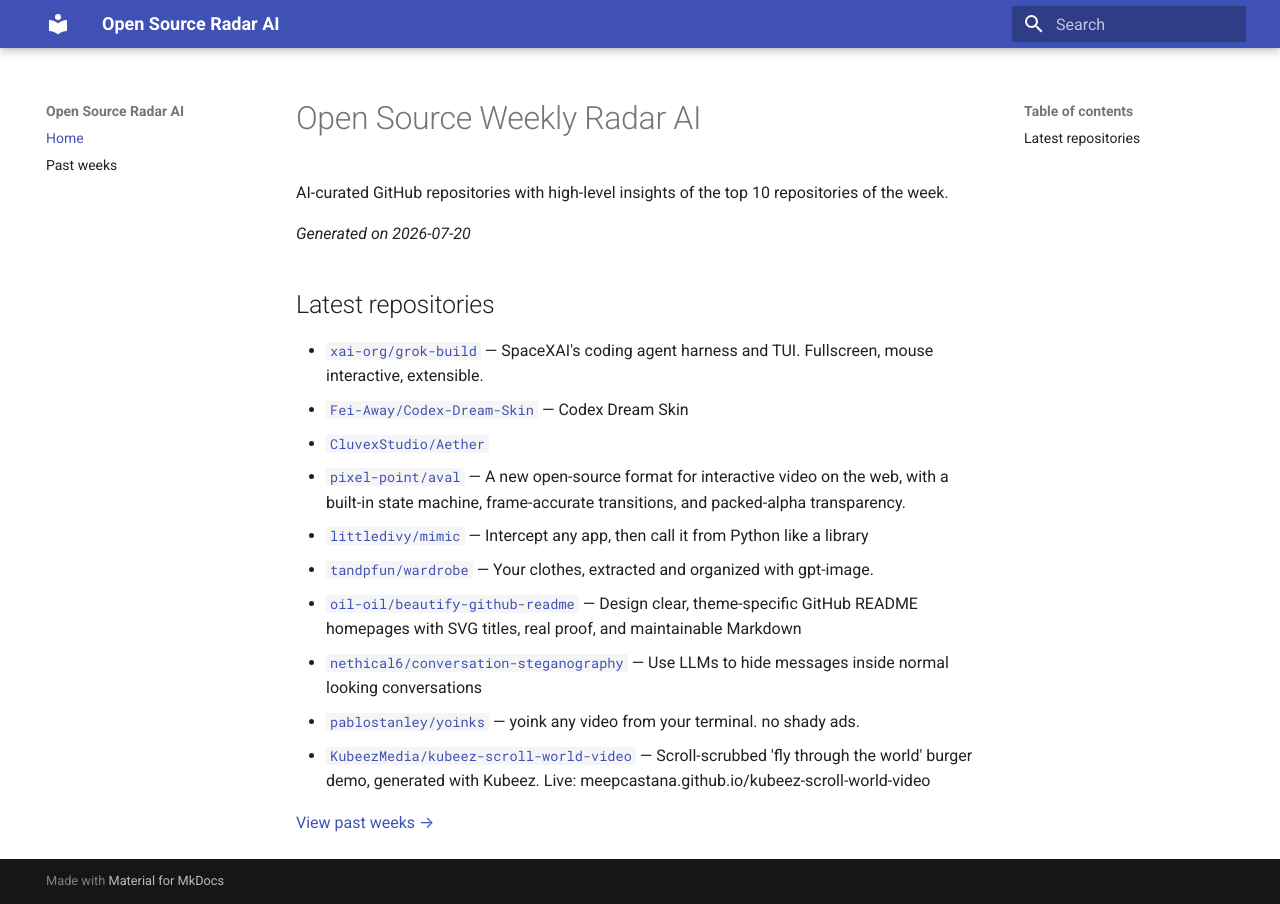
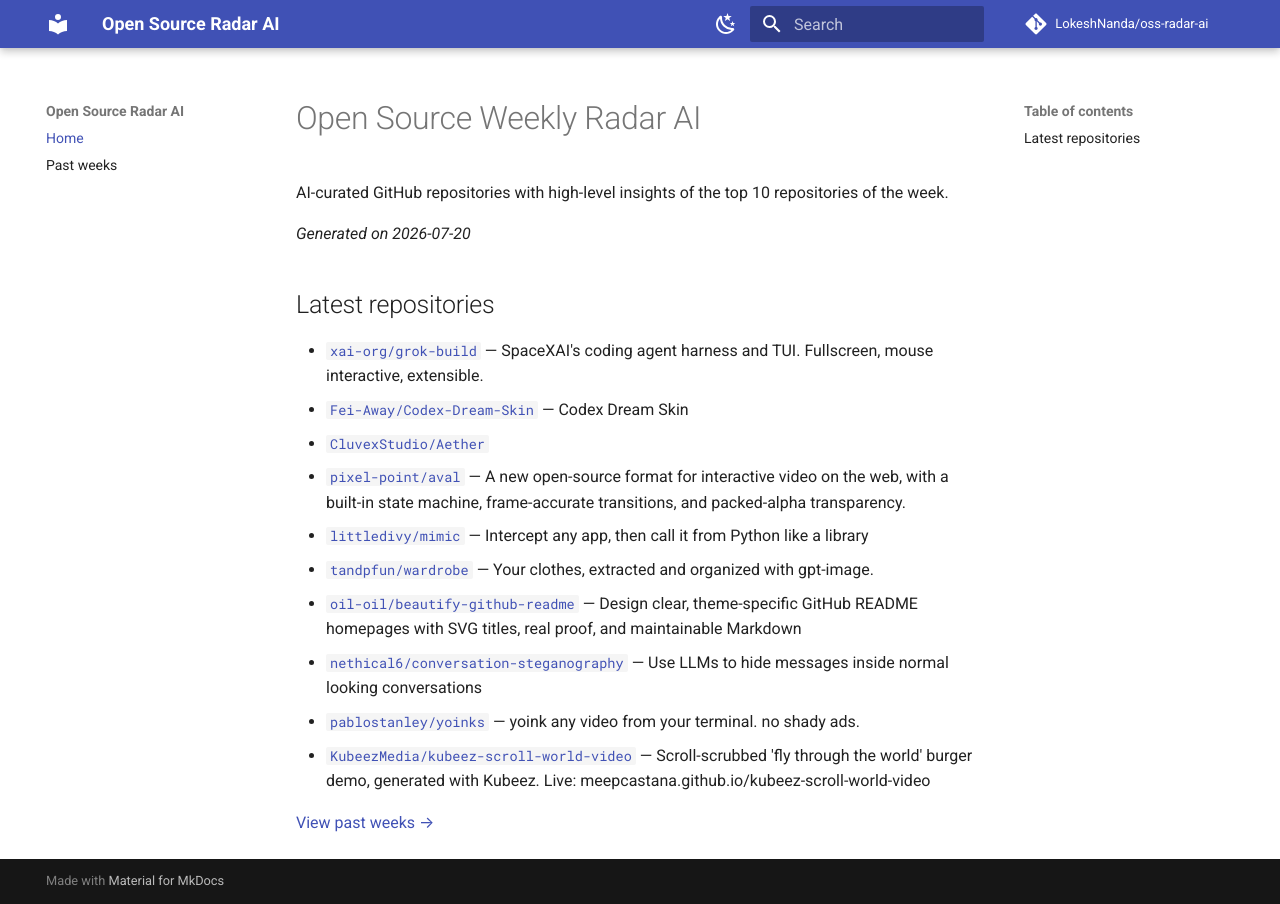
Before and after one commit to LokeshNanda/oss-radar-ai, an MkDocs documentation site: the page built from docs/index.md, in a window 1280 px wide. Built offline with MkDocs 1.6.1 and Material for MkDocs 9.7.7, drawn with Linux system fonts in a browser that asks for light colours; comment, search, counter and statistics services are not loaded.

Commit message:
feat: mkdocs SEO metadata, dark mode, sitemap
Co-Authored-By: Claude Fable 5 <noreply@anthropic.com>

```diff
--- a/mkdocs.yml
+++ b/mkdocs.yml
@@ -1,12 +1,39 @@
 site_name: Open Source Radar AI
-site_description: AI-curated GitHub trending repositories with architect-level insights
+site_description: AI-curated GitHub trending repositories with developer-focused insights, updated weekly.
+site_url: https://lokeshnanda.github.io/oss-radar-ai/
+repo_url: https://github.com/LokeshNanda/oss-radar-ai
+repo_name: LokeshNanda/oss-radar-ai
 
 theme:
   name: material
+  palette:
+    - media: "(prefers-color-scheme: light)"
+      scheme: default
+      primary: indigo
+      toggle:
+        icon: material/weather-night
+        name: Switch to dark mode
+    - media: "(prefers-color-scheme: dark)"
+      scheme: slate
+      primary: indigo
+      toggle:
+        icon: material/weather-sunny
+        name: Switch to light mode
+  features:
+    - navigation.instant
+    - navigation.tracking
+    - navigation.top
+    - search.suggest
+    - toc.follow
 
 plugins:
   - search
 
+markdown_extensions:
+  - admonition
+  - pymdownx.details
+  - attr_list
+
 nav:
   - Home: index.md
   - Past weeks: archive.md
```
